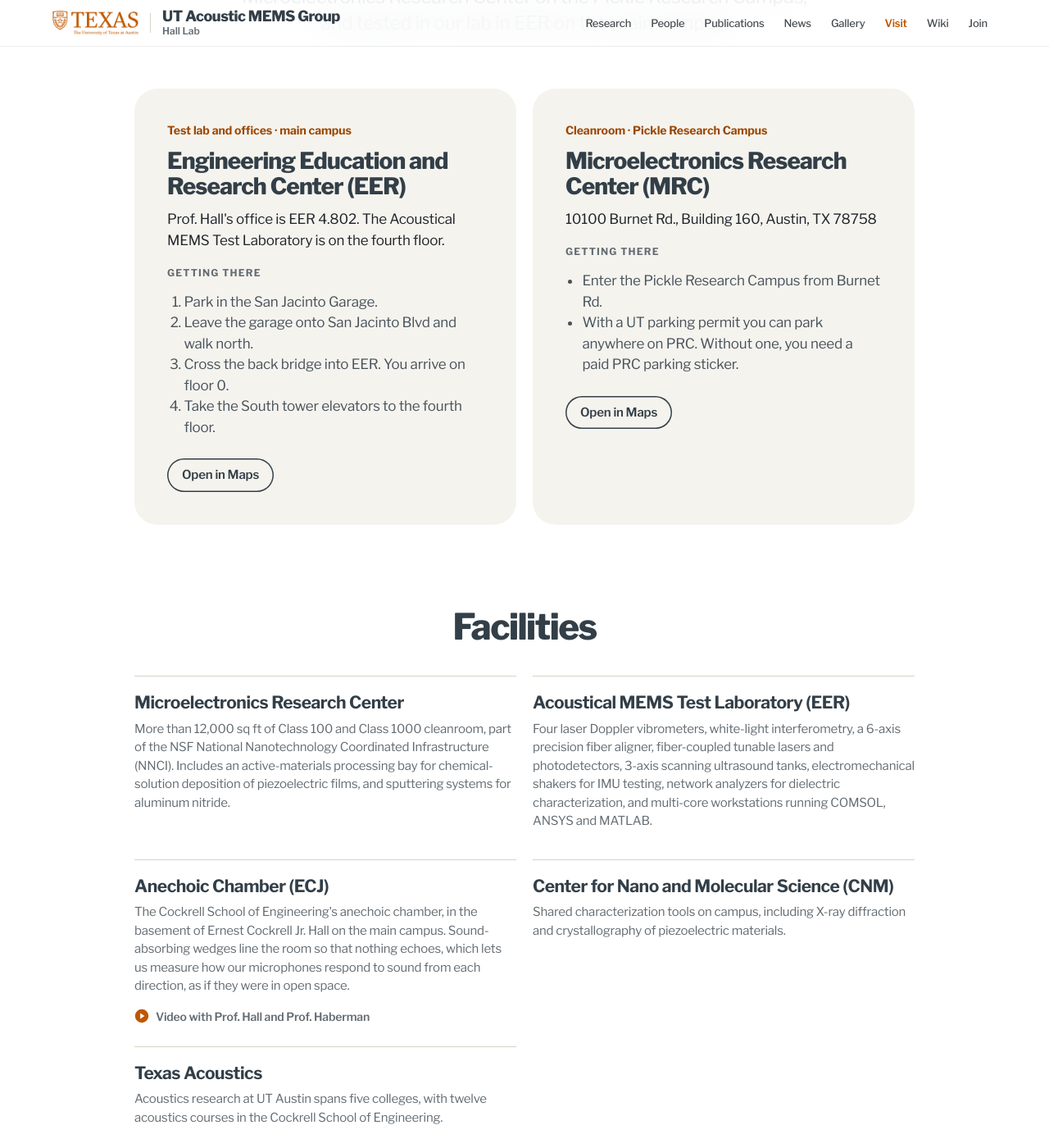
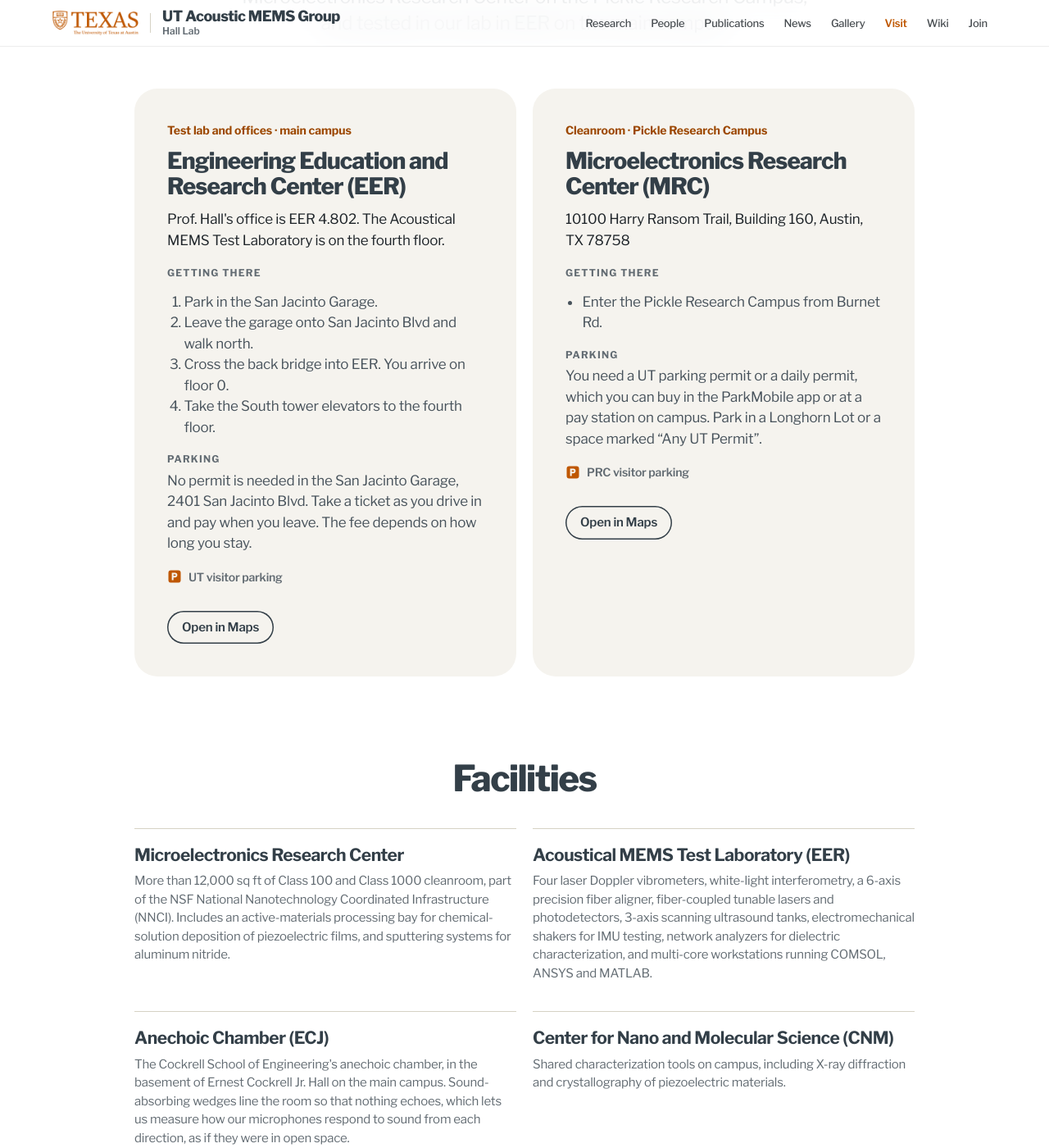
Before and after one commit to utacousticmems/utacousticmems.github.io, a Jekyll site: the page built from visit.html, in a window 1280 px wide and 1400 px high, scrolled down 307 px. Shown: the whole window at 82% size. Built offline with Jekyll 4.4.1, drawn with Linux system fonts in a browser that asks for light colours.

Commit message:
Visit: point the MRC map pin at the building and add parking info
- "Open in Maps" for MRC now uses the building's coordinates from UT's
  campus building map (MER, PRC 160) instead of an address search, which
  put the pin in the wrong place.
- MRC address updated to 10100 Harry Ransom Trail, Building 160, as on
  MRC's contact page and UT's building page.
- New "Parking" notes on both cards, following UT Parking &
  Transportation's visitor pages, each with a small link to that page.
  No rates are listed because they change.

Co-Authored-By: Claude Opus 5.5 <noreply@anthropic.com>
Claude-Session: https://claude.ai/code/session_01XnJK1tvC5Tu89Ah73Y7qaf

```diff
--- /dev/null
+++ b/_includes/parking-icon.html
@@ -0,0 +1,2 @@
+{%- comment -%} Parking sign icon (a "P" in a rounded square) for the small grey parking links on the Visit page. {%- endcomment -%}
+<svg class="icon-link-svg" viewBox="0 0 24 24" aria-hidden="true" focusable="false"><path fill-rule="evenodd" d="M6 2h12a4 4 0 0 1 4 4v12a4 4 0 0 1-4 4H6a4 4 0 0 1-4-4V6a4 4 0 0 1 4-4zM7.5 6h5.25a3.75 3.75 0 0 1 0 7.5h-2.5V18H7.5zm2.75 2.5V11h2.5a1.25 1.25 0 0 0 0-2.5z"/></svg>
--- a/assets/css/site.css
+++ b/assets/css/site.css
@@ -294,6 +294,7 @@ code { font-family: var(--mono); font-size: .85em; background: var(--stone-bg);
 .place .kicker { font-size: 14px; }
 .place h2 { font-size: 28px; font-weight: 800; letter-spacing: -0.03em; }
 .place ol, .place ul { padding-left: 1.2em; color: var(--ink-2); }
+.place .label-h ~ p { color: var(--ink-2); }
 .place .btn-ghost { margin-top: 8px; font-size: 15px; padding: 9px 18px; }
 .facilities { padding: 100px 0 20px; scroll-margin-top: 72px; }
 .facilities > h2 { text-align: center; font-size: 44px; font-weight: 800; letter-spacing: -0.035em; margin-bottom: 36px; }
--- a/visit.html
+++ b/visit.html
@@ -16,18 +16,25 @@ lede: The group works in two places. Devices are made in the Microelectronics Re
       <li>Cross the back bridge into EER. You arrive on floor 0.</li>
       <li>Take the South tower elevators to the fourth floor.</li>
     </ol>
+    {% comment %} Parking text follows UT Parking & Transportation's visitor pages (checked November 2026). Rates change, so the page links to them instead of listing them. {% endcomment %}
+    <h3 class="label-h">Parking</h3>
+    <p>No permit is needed in the San Jacinto Garage, 2401 San Jacinto Blvd. Take a ticket as you drive in and pay when you leave. The fee depends on how long you stay.</p>
+    <p><a class="icon-link" href="https://parking.utexas.edu/parking/visitor" target="_blank" rel="noopener" title="Visitor parking on the UT main campus: garage fees and open spaces (UT Parking &amp; Transportation)">{% include parking-icon.html %}<span>UT visitor parking</span></a></p>
     <a class="btn btn-ghost" href="https://www.google.com/maps/search/?api=1&query=Engineering+Education+and+Research+Center+UT+Austin">Open in Maps</a>
   </section>
   <section class="place">
     <p class="kicker">Cleanroom · Pickle Research Campus</p>
     <h2>Microelectronics Research Center (MRC)</h2>
-    <p>10100 Burnet Rd., Building 160, Austin, TX 78758</p>
+    <p>10100 Harry Ransom Trail, Building 160, Austin, TX 78758</p>
     <h3 class="label-h">Getting there</h3>
     <ul>
       <li>Enter the Pickle Research Campus from Burnet Rd.</li>
-      <li>With a UT parking permit you can park anywhere on PRC. Without one, you need a paid PRC parking sticker.</li>
     </ul>
-    <a class="btn btn-ghost" href="https://www.google.com/maps/search/?api=1&query=10100+Burnet+Rd+Building+160+Austin+TX+78758">Open in Maps</a>
+    <h3 class="label-h">Parking</h3>
+    <p>You need a UT parking permit or a daily permit, which you can buy in the ParkMobile app or at a pay station on campus. Park in a Longhorn Lot or a space marked “Any UT Permit”.</p>
+    <p><a class="icon-link" href="https://parking.utexas.edu/parking/visitor/prc-wpr-visitor-parking" target="_blank" rel="noopener" title="Visitor parking at the Pickle Research Campus: daily permit and map of the lots (UT Parking &amp; Transportation)">{% include parking-icon.html %}<span>PRC visitor parking</span></a></p>
+    {% comment %} The pin is the MRC building itself (UT building MER, PRC 160), from UT's campus building map. A search for the street address put the pin in the wrong place (November 2026). {% endcomment %}
+    <a class="btn btn-ghost" href="https://www.google.com/maps/search/?api=1&query=30.385892%2C-97.728127">Open in Maps</a>
   </section>
 </div>
 
```
